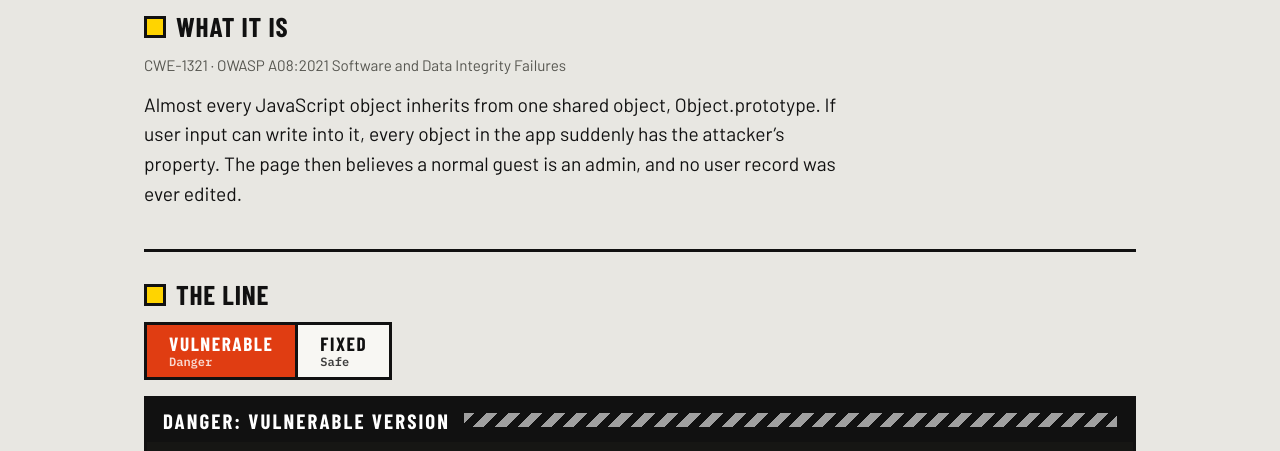
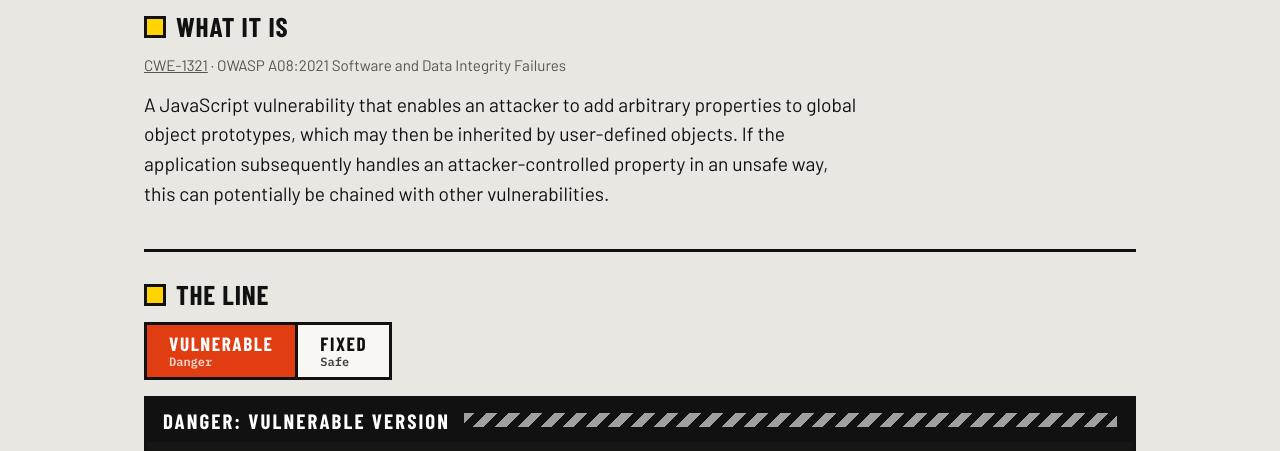
Before and after one commit to OrjoanAli/Safe-To-Break-42-amman, a plain HTML site: page proto.html in a window 1280 px wide. Shown: the part 268-719 px from the top of the page. Drawn offline with nearby package versions, Linux system fonts and the light colour scheme; a web font is replaced by a local one.

Commit message:
Update description of CWE-1321 vulnerability

```diff
--- a/proto.html
+++ b/proto.html
@@ -31,8 +31,8 @@
   <!-- 1. WHAT IT IS -->
   <section class="block first">
     <h2>What it is</h2>
-    <p class="meta">CWE-1321 · OWASP A08:2021 Software and Data Integrity Failures</p>
-    <p class="lead">Almost every JavaScript object inherits from one shared object, Object.prototype. If user input can write into it, every object in the app suddenly has the attacker’s property. The page then believes a normal guest is an admin, and no user record was ever edited.</p>
+    <p class="meta"><a href="https://cwe.mitre.org/data/definitions/1321.html">CWE-1321</a> · OWASP A08:2021 Software and Data Integrity Failures</p>
+    <p class="lead">A JavaScript vulnerability that enables an attacker to add arbitrary properties to global object prototypes, which may then be inherited by user-defined objects. If the application subsequently handles an attacker-controlled property in an unsafe way, this can potentially be chained with other vulnerabilities. </p>
   </section>
 
   <!-- 2. THE LINE: switch + the two versions of the code -->
```
